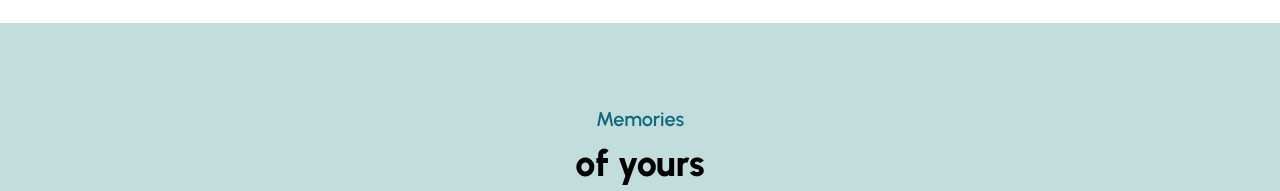
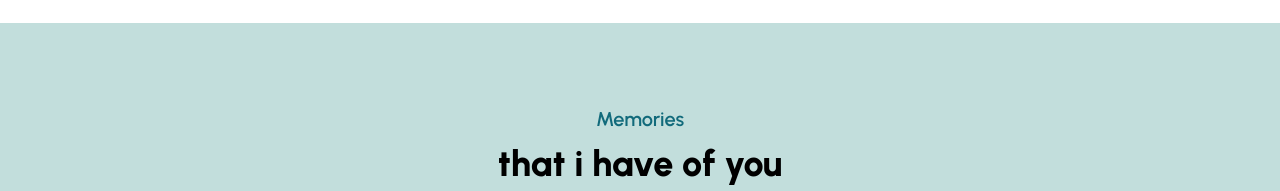
Before and after one commit to geeksverge/GF-special-birthday-website, a website: page index.html in a window 1280 px wide. Shown: the part 1520-1711 px from the top of the page. Drawn offline with nearby package versions, Linux system fonts and the light colour scheme.

Commit message:
Update index.html

```diff
--- a/index.html
+++ b/index.html
@@ -58,7 +58,7 @@
             <section id="us" class="w-full bg-[#C2DEDC] justify-center text-center py-20">
                 <div class="w-11/12 lg:w-9/12 mx-auto">
                     <h1 class="font-semibold leading-relaxed text-[#116A7B] text-xl">Memories</h1>
-                    <h1 class="text-4xl font-extrabold leading-relaxed">of yours</h1>
+                    <h1 class="text-4xl font-extrabold leading-relaxed">that i have of you</h1>
 
                     <div class="lg:w-full w-11/12 mx-auto">
                         <div class="owl-carousel owl-theme">
```
